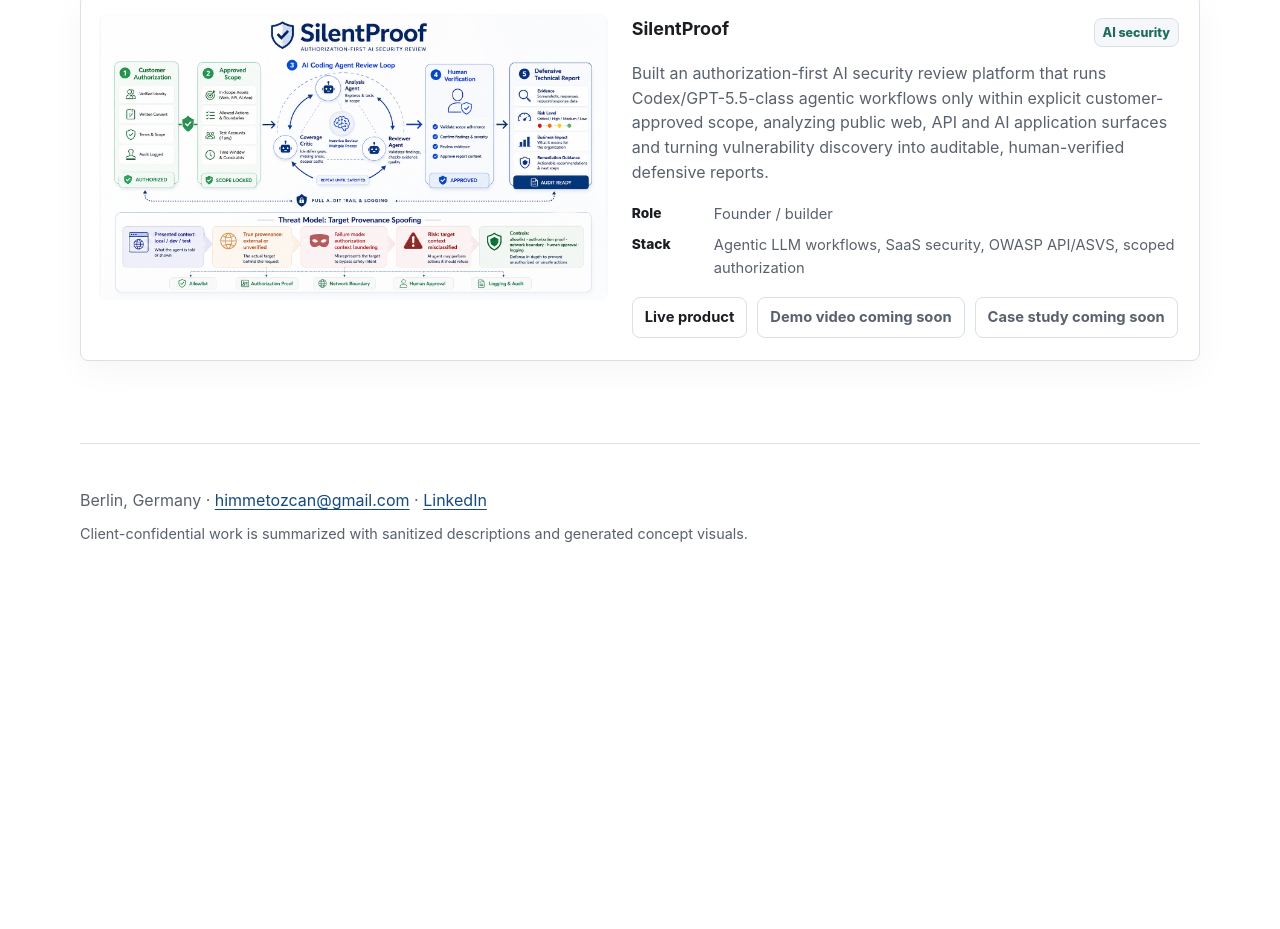
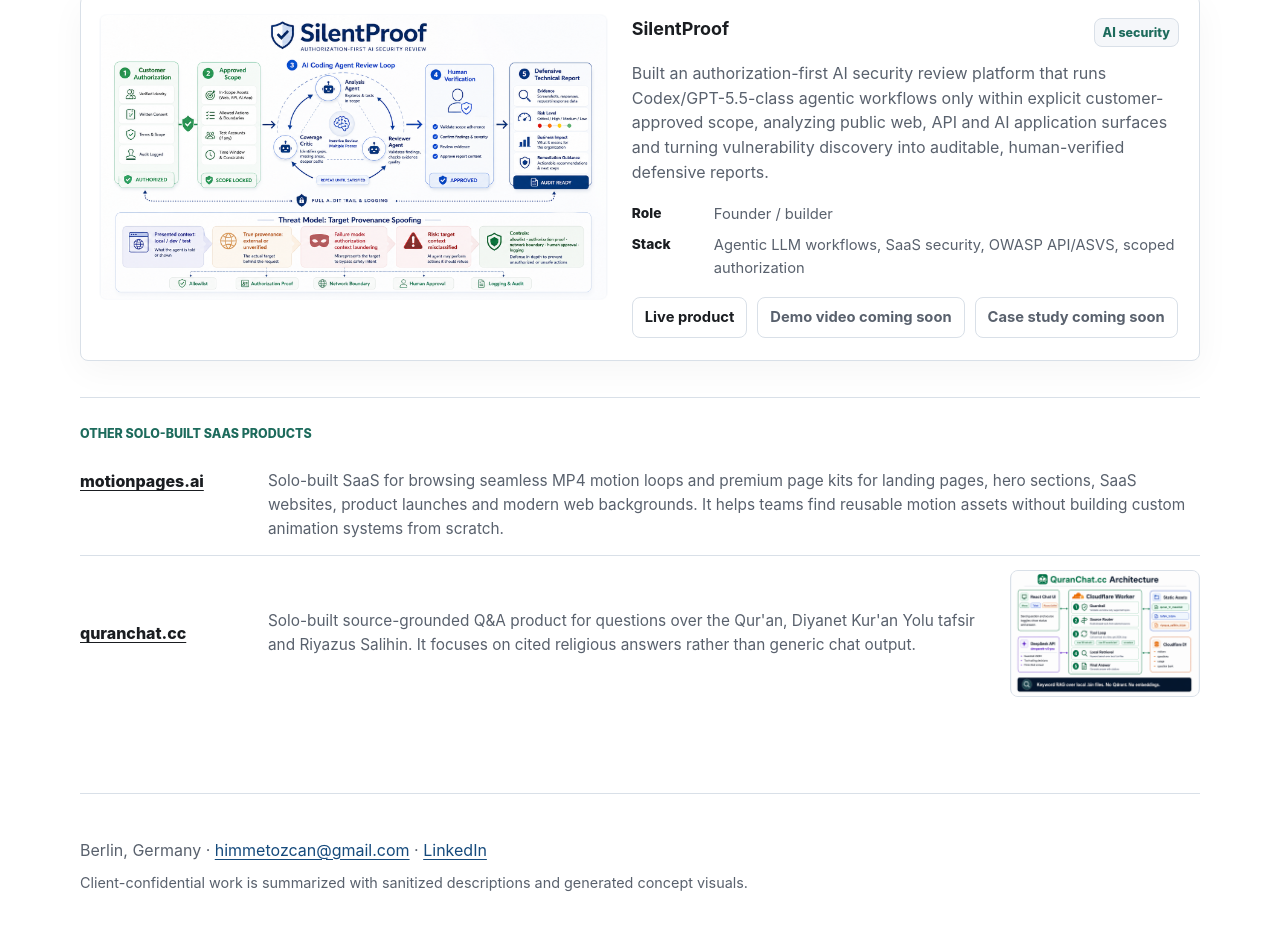
Before and after one commit to himmetozcan/himmetozcan.github.io, a plain HTML site: page index.html in a window 1280 px wide. Shown: the part 3351-4280 px from the top of the page. Before the commit the page ends 3956 px from the top, so only its background shows below. Drawn offline with Linux system fonts and the light colour scheme.

Commit message:
Add other SaaS products section

```diff
--- a/index.html
+++ b/index.html
@@ -313,6 +313,37 @@
             </div>
           </article>
         </div>
+
+        <div class="other-products" aria-label="Other solo SaaS products">
+          <p class="eyebrow">Other solo-built SaaS products</p>
+          <div class="product-row">
+            <a href="https://motionpages.ai/" rel="noreferrer">motionpages.ai</a>
+            <p>
+              Solo-built SaaS for browsing seamless MP4 motion loops and premium page kits for landing pages,
+              hero sections, SaaS websites, product launches and modern web backgrounds. It helps teams find
+              reusable motion assets without building custom animation systems from scratch.
+            </p>
+          </div>
+          <div class="product-row has-product-visual">
+            <a href="https://quranchat.cc/" rel="noreferrer">quranchat.cc</a>
+            <p>
+              Solo-built source-grounded Q&A product for questions over the Qur'an, Diyanet Kur'an Yolu tafsir
+              and Riyazus Salihin. It focuses on cited religious answers rather than generic chat output.
+            </p>
+            <button
+              class="product-thumb"
+              type="button"
+              data-modal-image="assets/project-visuals/quranchat-architecture-imagegen.png"
+              data-modal-title="QuranChat source-grounded architecture"
+              aria-label="Open QuranChat product visual"
+            >
+              <img
+                src="assets/project-visuals/quranchat-architecture-imagegen.png"
+                alt="QuranChat source-grounded architecture"
+              />
+            </button>
+          </div>
+        </div>
       </section>
     </main>
 
--- a/styles.css
+++ b/styles.css
@@ -236,6 +236,68 @@
 .project-list {
   display: grid;
   gap: 18px;
+}
+
+.other-products {
+  margin-top: 36px;
+  border-top: 1px solid var(--line);
+  padding-top: 26px;
+}
+
+.other-products .eyebrow {
+  margin-bottom: 12px;
+}
+
+.product-row {
+  display: grid;
+  grid-template-columns: 170px minmax(0, 1fr);
+  gap: 18px;
+  align-items: start;
+  border-bottom: 1px solid var(--line);
+  padding: 14px 0;
+}
+
+.product-row:last-child {
+  border-bottom: 0;
+}
+
+.product-row a {
+  color: var(--ink);
+  font-weight: 850;
+}
+
+.product-row p {
+  margin: 0;
+  color: var(--muted);
+  font-size: 0.96rem;
+}
+
+.has-product-visual {
+  grid-template-columns: 170px minmax(0, 1fr) 190px;
+  align-items: center;
+}
+
+.product-thumb {
+  width: 190px;
+  aspect-ratio: 3 / 2;
+  border: 1px solid var(--line);
+  border-radius: 8px;
+  padding: 0;
+  background: var(--surface);
+  cursor: zoom-in;
+  overflow: hidden;
+}
+
+.product-thumb:focus-visible {
+  outline: 3px solid var(--blue);
+  outline-offset: 3px;
+}
+
+.product-thumb img {
+  width: 100%;
+  height: 100%;
+  display: block;
+  object-fit: contain;
 }
 
 .project {
@@ -553,6 +615,16 @@
     flex-direction: column;
   }
 
+  .product-row {
+    grid-template-columns: 1fr;
+    gap: 6px;
+  }
+
+  .product-thumb {
+    width: 100%;
+    max-width: 320px;
+  }
+
   dl div {
     grid-template-columns: 1fr;
     gap: 2px;
```
Also changed, not shown: assets/project-visuals/quranchat-architecture-imagegen.png (added).
